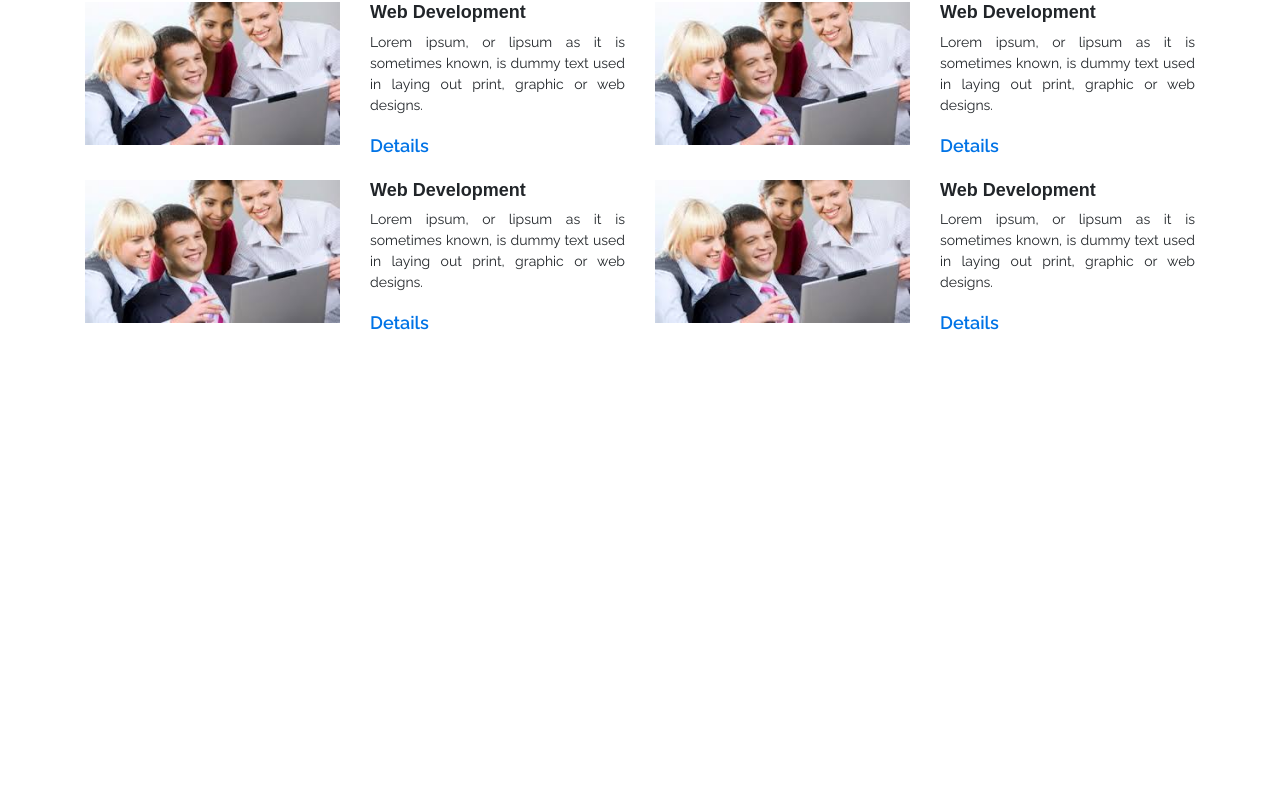
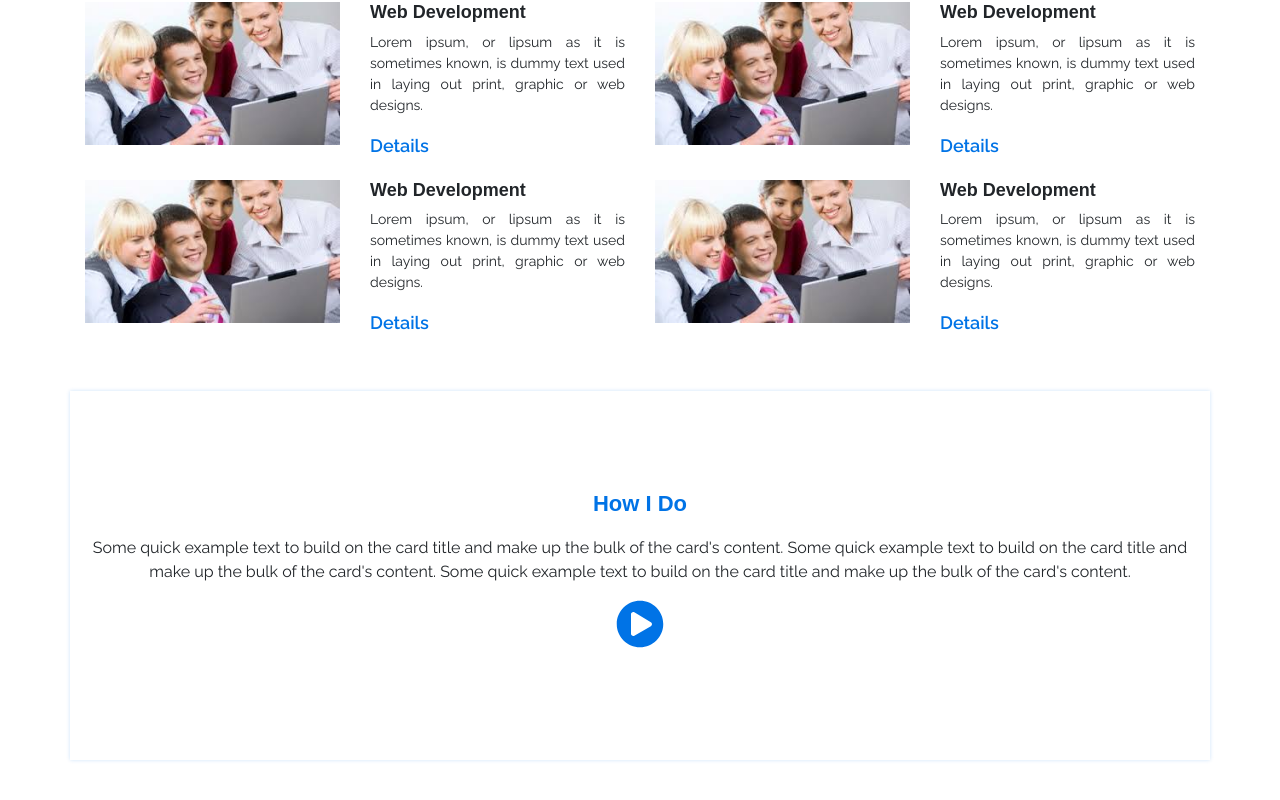
Before and after one commit to pustian-rafiq/my-app, a React (Create React App) app: page / in a window 1280 px wide. Shown: the part 2765-3565 px from the top of the page. Before the commit the page ends 3106 px from the top, so only its background shows below. Built offline with nearby package versions, Linux system fonts and the light colour scheme.

Commit message:
create video player

```diff
--- a/package.json
+++ b/package.json
@@ -10,13 +10,14 @@
     "@testing-library/react": "^11.2.2",
     "@testing-library/user-event": "^12.5.0",
     "bootstrap": "^4.5.3",
-    "react": "^17.0.1",
+    "react": "^17.0.2",
     "react-bootstrap": "^1.4.0",
     "react-countup": "^4.3.3",
-    "react-dom": "^17.0.1",
+    "react-dom": "^17.0.2",
     "react-scripts": "4.0.1",
     "react-visibility-sensor": "^5.1.1",
     "recharts": "^2.0.9",
+    "video-react": "^0.14.1",
     "web-vitals": "^0.2.4"
   },
   "scripts": {
--- a/src/App.js
+++ b/src/App.js
@@ -8,6 +8,7 @@ import Analysis from './components/Analysis/Analysis'
 import Summary from './components/Summary/Summary';
 import RecentProjects from './components/RecentProjects/RecentProjects';
 import Courses from './components/Courses/Courses';
+import Video from './components/Video/Video';
 function App() {
   return (
     <div>
@@ -18,6 +19,7 @@ function App() {
       <Summary/>
       <RecentProjects/>
       <Courses/>
+       <Video/>
 
 
     </div>
--- a/src/asset/css/custom.css
+++ b/src/asset/css/custom.css
@@ -214,3 +214,28 @@
 .courseDetails:hover{
     text-decoration: none;
 }
+
+/* Video Section Style */
+.videoCard{
+    box-shadow: 0 0 4px 0 rgba(0,115,230, 0.2);
+    padding:6rem 3rem 6rem 3rem;
+    background-color: #fff;
+    margin:50px auto;
+}
+.playBtn{
+    color:#0073E6;
+    font-size: 48px;
+    cursor: pointer;
+}
+.videoTitle{
+    color:#0073E6;
+    font-size: 22px;
+    font-family: 'Montserreat', sans-serif;
+    font-weight: 600;
+}
+.videoDescription{
+
+    font-size: 16px;
+    font-family: 'Raleway', sans-serif;
+    font-weight: 400;
+}
--- /dev/null
+++ b/src/components/Video/Video.js
@@ -0,0 +1,66 @@
+import React, { Component,Fragment } from 'react';
+import  { Container,Row,Col,Modal,Button } from 'react-bootstrap'
+import { FontAwesomeIcon } from '@fortawesome/react-fontawesome';
+import { faPlayCircle } from '@fortawesome/free-solid-svg-icons';
+import 'video-react/dist/video-react.css';
+import {Player, BigPlayButton} from 'video-react'
+class Video extends Component {
+
+    constructor(){
+        super();
+        this.state={
+            show: false
+        }
+    }
+
+    showModal = ()=>{
+        this.setState({show: true});
+    }
+    closeModal = ()=>{
+        this.setState({show: false});
+    }
+
+    render() {
+        return (
+            <Fragment>
+                <Container className="text-center">
+                    <Row>
+                        <Col lg={12} md={12} sm={12}  className="videoCard">
+                            <div>
+                                <p className="videoTitle">How I Do</p>
+                                <p  className="videoDescription"> Some quick example text to build on the card title and make up the bulk of
+                                    the card's content. Some quick example text to build on the card title and make up the bulk of
+                                    the card's content. Some quick example text to build on the card title and make up the bulk of
+                                    the card's content.</p>
+                                <p><FontAwesomeIcon className="playBtn" onClick={this.showModal} icon={faPlayCircle} /></p>
+
+                            </div>
+                        </Col>
+                    </Row>
+                </Container>
+
+
+                {/* Open modal for video play */}
+                <Modal  size="lg" show={this.state.show} onHide={this.closeModal}>
+                    <Modal.Header closeButton>
+                    <Modal.Title>Modal heading</Modal.Title>
+                    </Modal.Header>
+                    <Modal.Body>
+                    <Player>
+                       <source src="https://media.w3.org/2010/05/sintel/trailer_hd.mp4" />
+                       <BigPlayButton position="center" />
+                    </Player>
+                    </Modal.Body>
+                    <Modal.Footer>
+                    <Button variant="primary" onClick={this.closeModal}>
+                        Close
+                    </Button>
+
+                    </Modal.Footer>
+                </Modal>
+            </Fragment>
+        );
+    }
+}
+
+export default Video;
```
Also changed, not shown: 2 other files (tests, documents, lock files or other folders).
